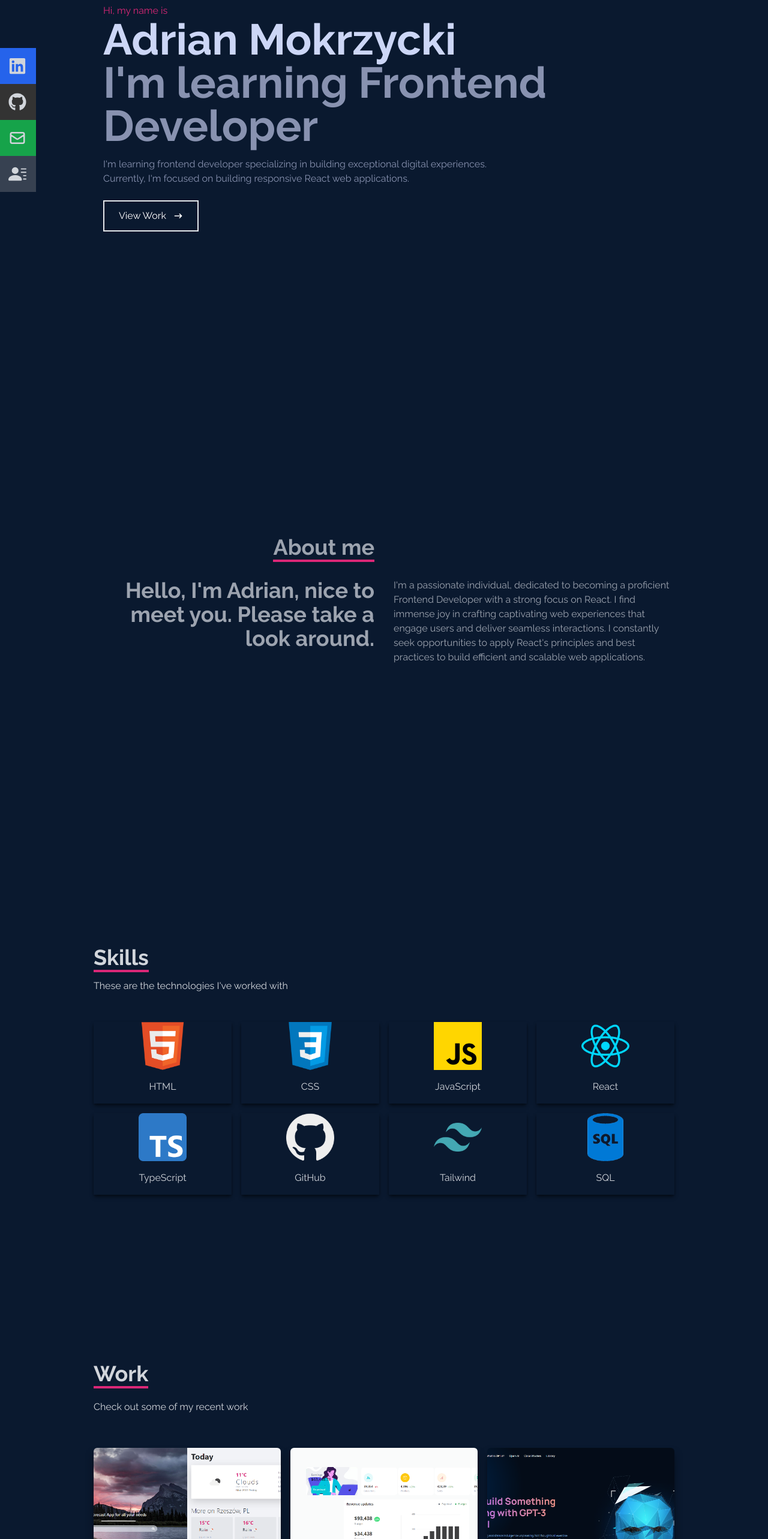
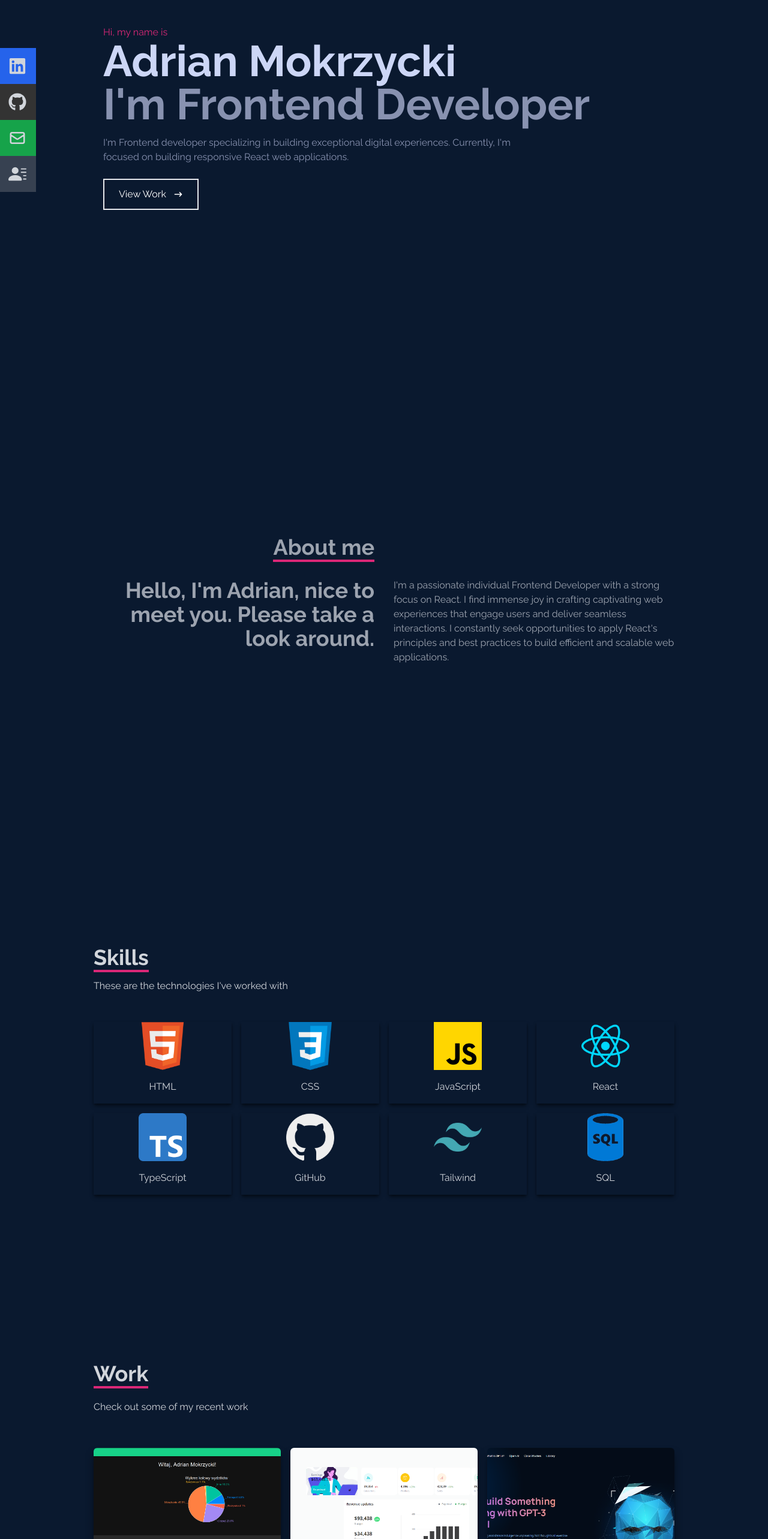
Before and after one commit to amokrzycki/amokrzycki.github.io, a React (Vite) app: page / in a window 1280 px wide. Shown: the part 200-2766 px from the top of the page at 60% size. Built offline with nearby package versions, Linux system fonts and the light colour scheme.

Commit message:
Small improvemnts, info update

```diff
--- a/src/components/About.jsx
+++ b/src/components/About.jsx
@@ -23,11 +23,10 @@ const About = () => {
           </div>
           <div>
             <p>
-              I'm a passionate individual, dedicated to becoming a proficient
-              Frontend Developer with a strong focus on React. I find immense
-              joy in crafting captivating web experiences that engage users and
+              I&apos;m a passionate individual Frontend Developer with a strong focus on React.
+              I find immense joy in crafting captivating web experiences that engage users and
               deliver seamless interactions. I constantly seek opportunities to
-              apply React's principles and best practices to build efficient and
+              apply React&apos;s principles and best practices to build efficient and
               scalable web applications.
             </p>
           </div>
--- a/src/components/Contact.jsx
+++ b/src/components/Contact.jsx
@@ -15,7 +15,7 @@ const Contact = () => {
             Contact
           </p>
           <p className="text-gray-300 py-4 hided">
-            Submit the form below or send me an email - amokrzycki96@gmail.com
+            Submit the form below or send me an email - amokrzycki@icloud.com
           </p>
         </div>
         <input
--- a/src/components/Home.jsx
+++ b/src/components/Home.jsx
@@ -9,10 +9,10 @@ const Home = () => {
           Adrian Mokrzycki
         </h1>
         <h2 className="text-4xl sm:text-7xl font-bold text-[#8892B0] hided">
-          I&apos;m learning Frontend Developer
+          I&apos;m Frontend Developer
         </h2>
         <p className="text-[#8892B0] py-4 max-w-[700px] hided">
-          I&apos;m learning frontend developer specializing in building
+          I&apos;m Frontend developer specializing in building
           exceptional digital experiences. Currently, I&apos;m focused on
           building responsive React web applications.
         </p>
--- a/src/components/Work.jsx
+++ b/src/components/Work.jsx
@@ -1,9 +1,9 @@
-import WeatherApp from "../assets/projects/weather-app.png";
 import AdminBoard from "../assets/projects/admin-board.png";
 import OpenAI from "../assets/projects/openai.png";
 import CalculatorApp from "../assets/projects/calculator-app.jpg";
 import Portfolio from "../assets/projects/portfolio.png";
 import FormApp from "../assets/projects/multi-form.jpg";
+import PortfelikApp from "../assets/projects/portfelik-app.png";
 import { Card } from "./index";
 
 const Work = () => {
@@ -26,10 +26,10 @@ const Work = () => {
         >
           <Card
             className="card hided"
-            bgImage={WeatherApp}
-            title="Weather App"
-            codeLink="https://github.com/Sajson/weather-app"
-            demoLink="https://sajson.github.io/weather-app/"
+            bgImage={PortfelikApp}
+            title="Portfelik App"
+            codeLink="https://github.com/Sajson/portfelik-app"
+            demoLink="https://sajson.github.io/portfelik-app/"
           />
           <Card
             className="card hided"
@@ -55,9 +55,9 @@ const Work = () => {
           <Card
             className="card hided"
             bgImage={FormApp}
-            title="Multi Step Form + backend"
+            title="Multi Step Form"
             codeLink="https://github.com/Sajson/multi-step-form"
-            demoLink=""
+            demoLink="https://sajson.github.io/multi-step-form"
           />
           <Card
             className="card hided"
```
Also changed, not shown: src/assets/projects/portfelik-app.png (added), src/assets/projects/weather-app.png (deleted).
